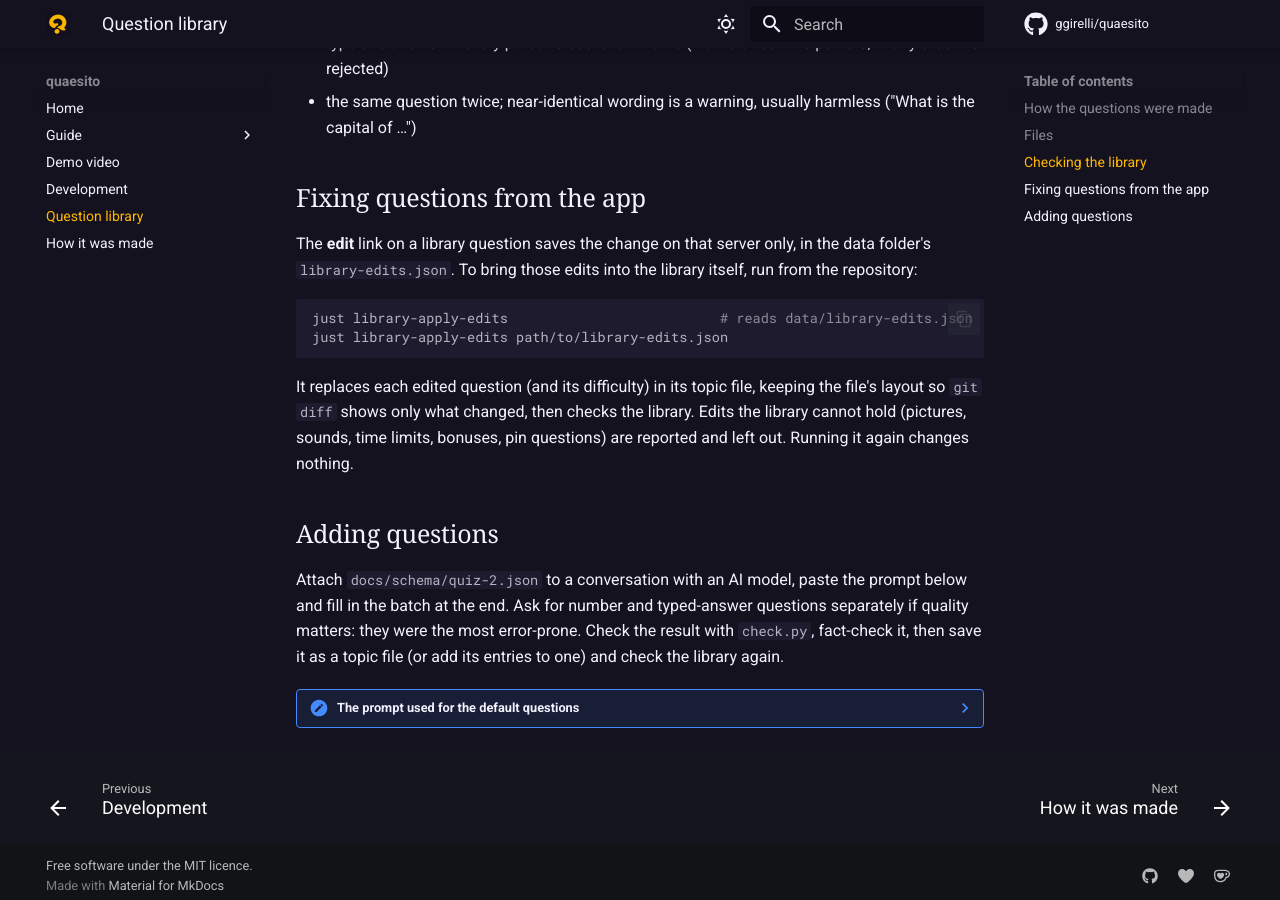
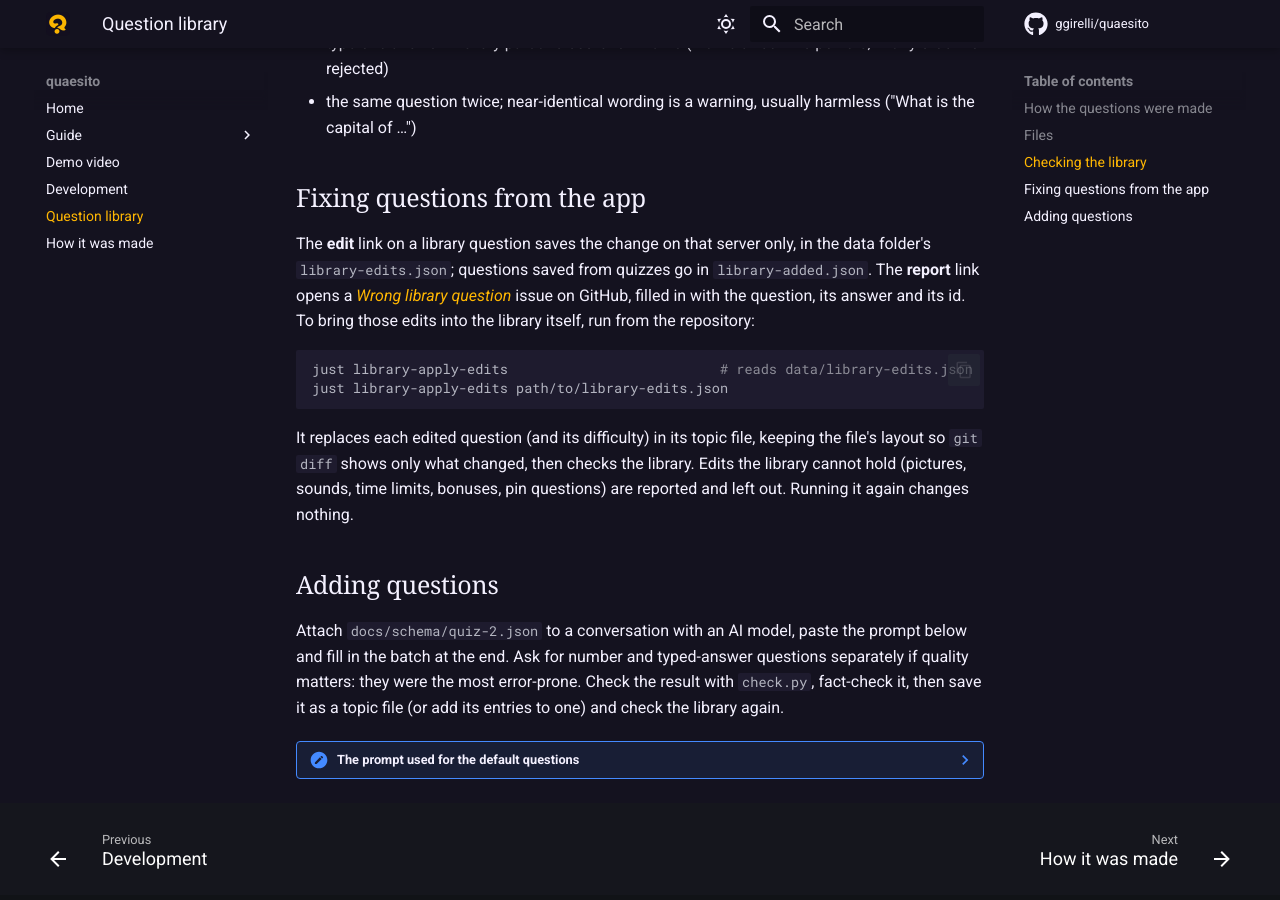
Before and after one commit to ggirelli/quaesito, an MkDocs documentation site: the page built from docs/question-library.md, in a window 1280 px wide and 900 px high, scrolled down 1522 px. Built offline with MkDocs 1.6.1 and Material for MkDocs 9.7.7, drawn with Linux system fonts in a browser that asks for light colours; plug-ins that fetch from the network failed and are left out.

Commit message:
docs: saving questions to the library, the report link, the Source filter and the cog button
Co-Authored-By: Claude Opus 5.5 <noreply@anthropic.com>

````diff
--- a/docs/question-library.md
+++ b/docs/question-library.md
@@ -67,7 +67,9 @@ just test                               # every question must also be playable
 ## Fixing questions from the app
 
 The **edit** link on a library question saves the change on that server only, in the data folder's
-`library-edits.json`. To bring those edits into the library itself, run from the repository:
+`library-edits.json`; questions saved from quizzes go in `library-added.json`. The **report** link
+opens a [*Wrong library question*](https://github.com/ggirelli/quaesito/issues/new?template=wrong_question.yml)
+issue on GitHub, filled in with the question, its answer and its id. To bring those edits into the library itself, run from the repository:
 
 ```sh
 just library-apply-edits                          # reads data/library-edits.json
````
Also changed, not shown: CHANGELOG.md (+7 -0 lines), docs/building-a-quiz.md (+28 -3 lines), docs/index.md (+1 -0 lines), docs/running-the-game.md (+1 -0 lines).
